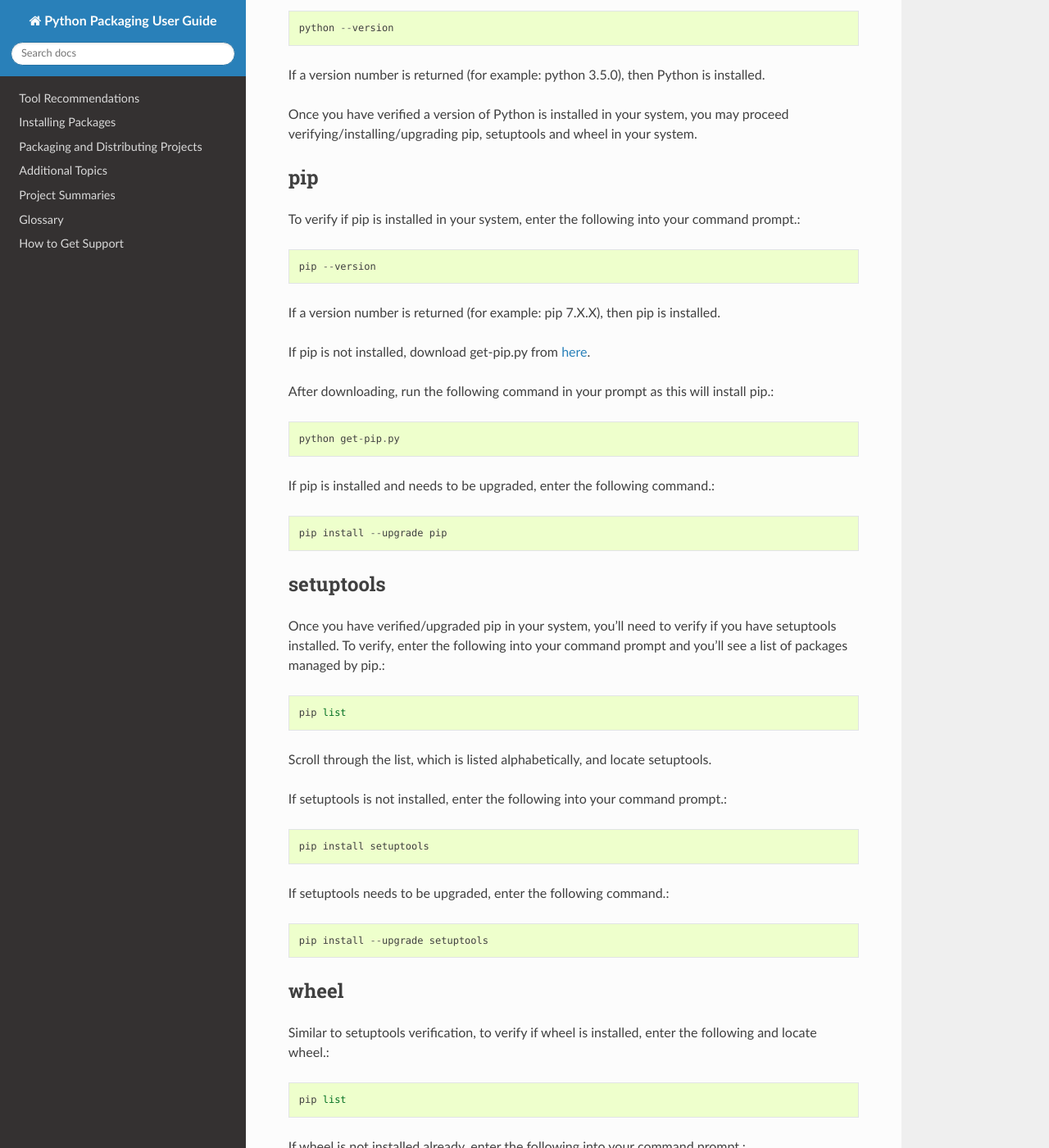
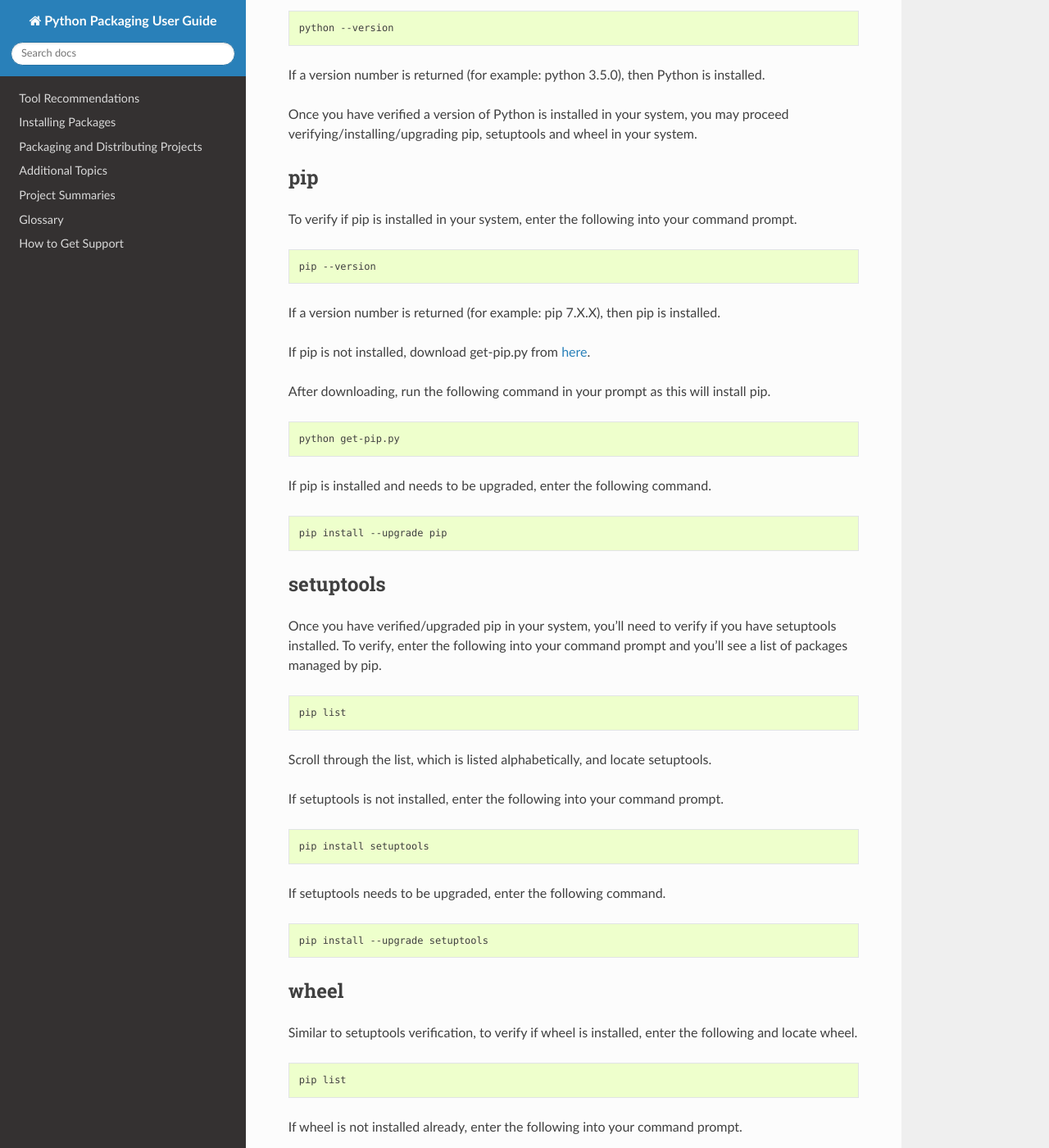
Before and after one commit to pypa/packaging.python.org, a Sphinx documentation site: the page built from source/prerequisites.rst, in a window 1280 px wide and 1400 px high, scrolled down 395 px. Shown: the whole window at 82% size. Built offline with Sphinx 7.4.7 and the Read the Docs theme 2.0.0, drawn with Linux system fonts in a browser that asks for light colours; pages that are not in the unit, such as notebooks, are missing from menus; some of the changed text lies outside the part shown.

Commit message:
updated period/double colon formatting

```diff
--- a/source/prerequisites.rst
+++ b/source/prerequisites.rst
@@ -11,7 +11,9 @@ Install pip, setuptools and wheel
 
 To install pip, setuptools and wheel, you must have a version of Python
 installed. You can verify if there is a version of Python in your
-system by entering the following into your terminal or command prompt.::
+system by entering the following into your terminal or command prompt.
+
+.. code-block:: shell
 
   python --version
 
@@ -27,7 +29,9 @@ pip
 ----
 
 To verify if pip is installed in your system, enter
-the following into your command prompt.::
+the following into your command prompt.
+
+.. code-block:: shell
 
   pip --version
 
@@ -39,11 +43,15 @@ If pip is not installed, download get-pip.py from here_.
 .. _here: https://bootstrap.pypa.io/get-pip.py
 
 After downloading, run the following command in
-your prompt as this will install pip.::
+your prompt as this will install pip.
+
+.. code-block:: shell
 
   python get-pip.py
 
-If pip is installed and needs to be upgraded, enter the following command.::
+If pip is installed and needs to be upgraded, enter the following command.
+
+.. code-block:: shell
 
   pip install --upgrade pip
 
@@ -53,17 +61,23 @@ setuptools
 
 Once you have verified/upgraded pip in your system, you'll need to
 verify if you have setuptools installed. To verify, enter the following into
-your command prompt and you'll see a list of packages managed by pip.::
+your command prompt and you'll see a list of packages managed by pip.
+
+.. code-block:: shell
 
   pip list
 
 Scroll through the list, which is listed alphabetically, and locate setuptools.
 
-If setuptools is not installed, enter the following into your command prompt.::
+If setuptools is not installed, enter the following into your command prompt.
+
+.. code-block:: shell
 
   pip install setuptools
 
-If setuptools needs to be upgraded, enter the following command.::
+If setuptools needs to be upgraded, enter the following command.
+
+.. code-block:: shell
 
   pip install --upgrade setuptools
 
@@ -72,15 +86,21 @@ wheel
 -----
 
 Similar to setuptools verification, to verify if wheel
-is installed, enter the following and locate wheel.::
+is installed, enter the following and locate wheel.
+
+.. code-block:: shell
 
   pip list
 
 If wheel is not installed already, enter the following
-into your command prompt.::
+into your command prompt.
+
+.. code-block:: shell
 
   pip install wheel
 
-To upgrade, enter the following into your command prompt.::
+To upgrade, enter the following into your command prompt.
+
+.. code-block:: shell
 
   pip install --upgrade wheel
```
